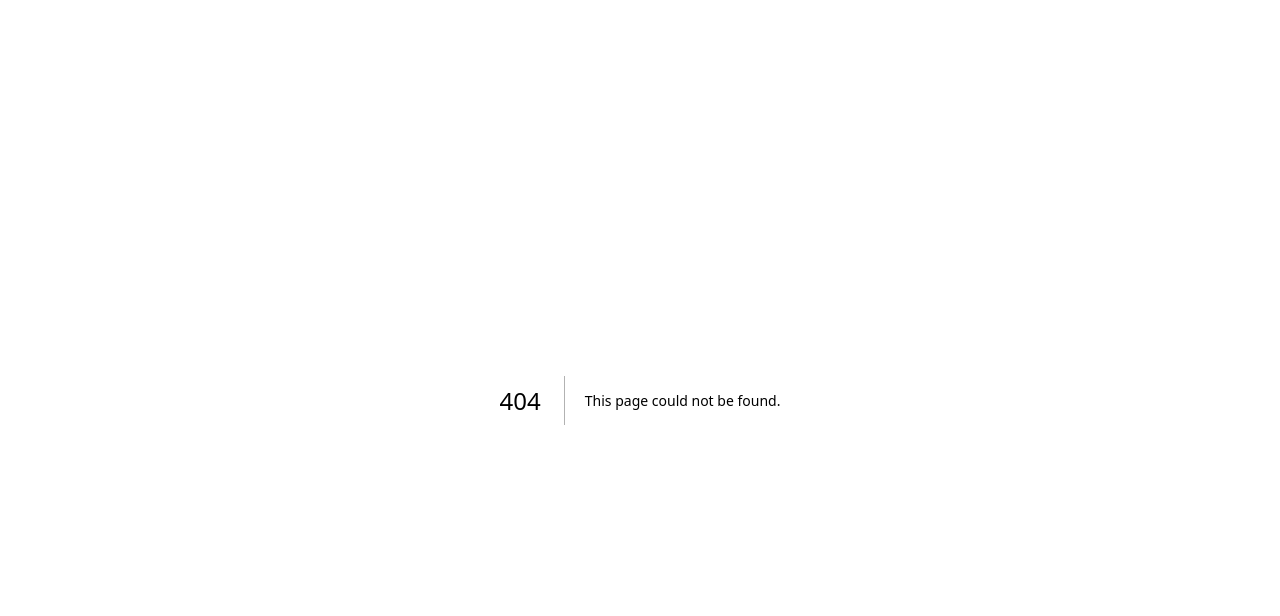
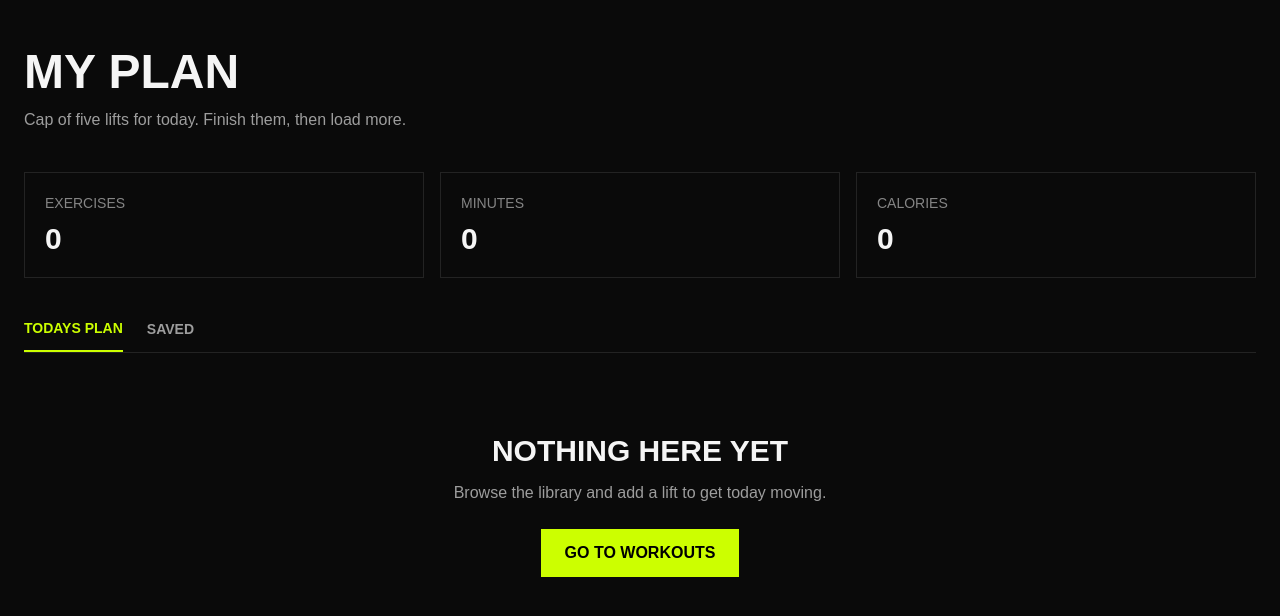
Before and after one commit to mfaysalbd22/nextjs, a Next.js app: page /my-plan in a window 1280 px wide. Before the commit this address had no page. Shown: the top 616 px of the page. Built offline with nearby package versions, Linux system fonts and the light colour scheme.

Commit message:
Add mark as done and remove plan workouts

```diff
--- /dev/null
+++ b/app/my-plan/page.tsx
@@ -0,0 +1,254 @@
+"use client";
+
+import { useState } from "react";
+import Link from "next/link";
+
+
+
+
+
+type Workout = {
+  id: number;
+  name: string;
+  image: string;
+  equipment: string;
+  duration: number;
+  caloriesBurned: number;
+  rating: number;
+  done?: boolean;
+};
+
+
+
+function getPlan() {
+  if (typeof window === "undefined") {
+    return [];
+  }
+
+  const savedPlan = localStorage.getItem("fitlog-plan");
+
+  return savedPlan ? JSON.parse(savedPlan) : [];
+}
+
+function getSaved() {
+  if (typeof window === "undefined") {
+    return [];
+  }
+
+  const savedWorkouts = localStorage.getItem("fitlog-saved");
+
+  return savedWorkouts ? JSON.parse(savedWorkouts) : [];
+}
+
+export default function MyPlan() {
+  const [plan, setPlan] = useState<Workout[]>(getPlan);
+  const [saved, setSaved] = useState<Workout[]>(getSaved);
+  const [activeTab, setActiveTab] = useState("plan");
+
+  const workouts = activeTab === "plan" ? plan : saved;
+
+
+  function markAsDone(id: number) {
+  const updatedPlan = plan.map((workout) =>
+    workout.id === id
+      ? { ...workout, done: true }
+      : workout
+  );
+
+  setPlan(updatedPlan);
+  localStorage.setItem("fitlog-plan", JSON.stringify(updatedPlan));
+}
+
+function removeWorkout(id: number) {
+  const updatedPlan = plan.filter((workout) => workout.id !== id);
+
+  setPlan(updatedPlan);
+  localStorage.setItem("fitlog-plan", JSON.stringify(updatedPlan));
+}
+
+
+  const totalMinutes = plan.reduce(
+    (total, workout) => total + workout.duration,
+    0
+  );
+
+  const totalCalories = plan.reduce(
+    (total, workout) => total + workout.caloriesBurned,
+    0
+  );
+
+  return (
+    <main className="px-6 py-12">
+
+      {/* Page heading */}
+      <h1 className="text-5xl font-black">
+        MY PLAN
+      </h1>
+
+      <p className="mt-3 text-white/60">
+        Cap of five lifts for today. Finish them, then load more.
+      </p>
+
+      {/* Metrics */}
+      <div className="mt-10 grid gap-4 md:grid-cols-3">
+
+        <div className="border border-white/10 p-5">
+          <p className="text-sm text-white/50">
+            EXERCISES
+          </p>
+
+          <p className="mt-2 text-3xl font-black">
+            {plan.length}
+          </p>
+        </div>
+
+        <div className="border border-white/10 p-5">
+          <p className="text-sm text-white/50">
+            MINUTES
+          </p>
+
+          <p className="mt-2 text-3xl font-black">
+            {totalMinutes}
+          </p>
+        </div>
+
+        <div className="border border-white/10 p-5">
+          <p className="text-sm text-white/50">
+            CALORIES
+          </p>
+
+          <p className="mt-2 text-3xl font-black">
+            {totalCalories}
+          </p>
+        </div>
+
+      </div>
+
+      {/* Tabs */}
+      <div className="mt-10 flex gap-6 border-b border-white/10">
+
+        <button
+          onClick={() => setActiveTab("plan")}
+          className={`pb-3 text-sm font-bold ${
+            activeTab === "plan"
+              ? "border-b-2 border-[#ccff00] text-[#ccff00]"
+              : "text-white/60"
+          }`}
+        >
+          TODAYS PLAN
+        </button>
+
+        <button
+          onClick={() => setActiveTab("saved")}
+          className={`pb-3 text-sm font-bold ${
+            activeTab === "saved"
+              ? "border-b-2 border-[#ccff00] text-[#ccff00]"
+              : "text-white/60"
+          }`}
+        >
+          SAVED
+        </button>
+
+      </div>
+
+      {/* Workout cards */}
+      {workouts.length > 0 ? (
+        <div className="mt-8 space-y-4">
+
+          {workouts.map((workout) => (
+            <div
+              key={workout.id}
+              className="flex flex-col gap-5 border border-white/10 p-4 md:flex-row md:items-center"
+            >
+
+              {/* Workout image */}
+              <img
+                src={workout.image}
+                alt={workout.name}
+                className="h-32 w-full object-cover md:w-48"
+              />
+
+              {/* Workout information */}
+              <div className="flex-1">
+
+                <h2 className="text-xl font-bold">
+                  {workout.name}
+                </h2>
+
+                <p className="mt-2 text-sm text-white/50">
+                  {workout.equipment}
+                </p>
+
+                <div className="mt-3 flex gap-4 text-sm text-white/60">
+                  <span>
+                    ⏱ {workout.duration} min
+                  </span>
+
+                  <span>
+                    🔥 {workout.caloriesBurned} kcal
+                  </span>
+
+                  <span>
+                    ★ {workout.rating}
+                  </span>
+                </div>
+
+              </div>
+
+              {/* Actions */}
+              <div className="flex gap-3">
+
+                <Link
+                  href={`/workout/${workout.id}`}
+                  className="border border-white/20 px-4 py-2 text-sm font-bold"
+                >
+                  VIEW DETAILS
+                </Link>
+
+                {activeTab === "plan" && (
+
+
+<button
+  onClick={() => markAsDone(workout.id)}
+  className="border border-[#ccff00] px-4 py-2 text-sm font-bold"
+>
+  ✓ MARK AS DONE
+</button>
+ )}
+
+                <button
+  onClick={() => removeWorkout(workout.id)}
+  className="px-3 py-2 text-xl">
+ ×
+</button>
+              </div>
+
+            </div>
+          ))}
+
+        </div>
+      ) : (
+        /* Empty state */
+        <div className="py-20 text-center">
+
+          <h2 className="text-3xl font-black">
+            NOTHING HERE YET
+          </h2>
+
+          <p className="mt-3 text-white/60">
+            Browse the library and add a lift to get today moving.
+          </p>
+
+          <Link
+            href="/"
+            className="mt-6 inline-block bg-[#ccff00] px-6 py-3 font-bold text-black"
+          >
+            GO TO WORKOUTS
+          </Link>
+
+        </div>
+      )}
+
+    </main>
+  );
+}
--- a/app/workout/[id]/page.tsx
+++ b/app/workout/[id]/page.tsx
@@ -26,7 +26,9 @@ export default function WorkoutDetail() {
 
   const [workout, setWorkout] = useState<Workout | null>(null);
   const [loading, setLoading] = useState(true);
+  const [message, setMessage] = useState("");
 
+  // Get single workout from API
   useEffect(() => {
     async function fetchWorkout() {
       try {
@@ -47,17 +49,76 @@ export default function WorkoutDetail() {
     fetchWorkout();
   }, [id]);
 
-  if (loading) {
-    return <p className="p-6 text-[#ccff00]">Loading workout…</p>;
+  // Add workout to today's plan
+  function addToPlan() {
+    if (!workout) return;
+
+    const savedPlan = localStorage.getItem("fitlog-plan");
+
+    const plan = savedPlan ? JSON.parse(savedPlan) : [];
+
+    const alreadyAdded = plan.some(
+      (item: Workout) => item.id === workout.id
+    );
+
+    if (alreadyAdded) {
+      setMessage("Already added to today's plan.");
+      return;
+    }
+
+    const updatedPlan = [...plan, workout];
+
+    localStorage.setItem("fitlog-plan", JSON.stringify(updatedPlan));
+
+    setMessage("Added to today's plan.");
   }
 
+  // Save workout for later
+  function saveWorkout() {
+    if (!workout) return;
+
+    const savedWorkouts = localStorage.getItem("fitlog-saved");
+
+    const saved = savedWorkouts ? JSON.parse(savedWorkouts) : [];
+
+    const alreadySaved = saved.some(
+      (item: Workout) => item.id === workout.id
+    );
+
+    if (alreadySaved) {
+      setMessage("Already saved for later.");
+      return;
+    }
+
+    const updatedSaved = [...saved, workout];
+
+    localStorage.setItem("fitlog-saved", JSON.stringify(updatedSaved));
+
+    setMessage("Saved for later.");
+  }
+
+  // Loading state
+  if (loading) {
+    return (
+      <p className="p-6 text-[#ccff00]">
+        Loading workout…
+      </p>
+    );
+  }
+
+  // Workout not found
   if (!workout) {
-    return <p className="p-6">Workout not found.</p>;
+    return (
+      <p className="p-6">
+        Workout not found.
+      </p>
+    );
   }
 
   return (
     <main className="px-6 py-10">
       <div className="grid gap-10 md:grid-cols-2">
+
         {/* Left side: workout image */}
         <div>
           <Image
@@ -71,6 +132,8 @@ export default function WorkoutDetail() {
 
         {/* Right side: workout information */}
         <div>
+
+          {/* Muscle group tags */}
           <div className="flex flex-wrap gap-2">
             {workout.muscleGroups.map((muscle) => (
               <span
@@ -82,73 +145,125 @@ export default function WorkoutDetail() {
             ))}
           </div>
 
+          {/* Workout name */}
           <h1 className="mt-4 text-4xl font-black">
             {workout.name}
           </h1>
 
+          {/* Description */}
           <p className="mt-4 text-white/60">
             {workout.description}
           </p>
 
           {/* Workout specifications */}
           <div className="mt-8 grid grid-cols-2 gap-4">
+
             <div>
-              <p className="text-sm text-white/50">Equipment</p>
-              <p className="font-bold">{workout.equipment}</p>
+              <p className="text-sm text-white/50">
+                Equipment
+              </p>
+              <p className="font-bold">
+                {workout.equipment}
+              </p>
             </div>
 
             <div>
-              <p className="text-sm text-white/50">Difficulty</p>
-              <p className="font-bold">{workout.difficulty}</p>
+              <p className="text-sm text-white/50">
+                Difficulty
+              </p>
+              <p className="font-bold">
+                {workout.difficulty}
+              </p>
             </div>
 
             <div>
-              <p className="text-sm text-white/50">Sets</p>
-              <p className="font-bold">{workout.sets}</p>
+              <p className="text-sm text-white/50">
+                Sets
+              </p>
+              <p className="font-bold">
+                {workout.sets}
+              </p>
             </div>
 
             <div>
-              <p className="text-sm text-white/50">Reps</p>
-              <p className="font-bold">{workout.reps}</p>
+              <p className="text-sm text-white/50">
+                Reps
+              </p>
+              <p className="font-bold">
+                {workout.reps}
+              </p>
             </div>
 
             <div>
-              <p className="text-sm text-white/50">Duration</p>
-              <p className="font-bold">{workout.duration} min</p>
+              <p className="text-sm text-white/50">
+                Duration
+              </p>
+              <p className="font-bold">
+                {workout.duration} min
+              </p>
             </div>
 
             <div>
-              <p className="text-sm text-white/50">Calories</p>
-              <p className="font-bold">{workout.caloriesBurned} kcal</p>
+              <p className="text-sm text-white/50">
+                Calories
+              </p>
+              <p className="font-bold">
+                {workout.caloriesBurned} kcal
+              </p>
             </div>
 
             <div>
-              <p className="text-sm text-white/50">Rating</p>
-              <p className="font-bold">★ {workout.rating}</p>
+              <p className="text-sm text-white/50">
+                Rating
+              </p>
+              <p className="font-bold">
+                ★ {workout.rating}
+              </p>
             </div>
+
           </div>
 
           {/* Instructions */}
           <div className="mt-8">
-            <h2 className="text-2xl font-black">HOW TO DO IT</h2>
+            <h2 className="text-2xl font-black">
+              HOW TO DO IT
+            </h2>
 
             <ol className="mt-4 list-decimal space-y-3 pl-5 text-white/70">
               {workout.instructions.map((instruction, index) => (
-                <li key={index}>{instruction}</li>
+                <li key={index}>
+                  {instruction}
+                </li>
               ))}
             </ol>
           </div>
 
           {/* Buttons */}
-          <div className="mt-8 flex gap-4">
-            <button className="bg-[#ccff00] px-5 py-3 font-bold text-black">
+          <div className="mt-8 flex flex-wrap items-center gap-4">
+
+            <button
+              onClick={addToPlan}
+              className="bg-[#ccff00] px-5 py-3 font-bold text-black"
+            >
               ADD TO TODAYS PLAN
             </button>
 
-            <button className="border border-[#ccff00] px-5 py-3 font-bold">
+            <button
+              onClick={saveWorkout}
+              className="border border-[#ccff00] px-5 py-3 font-bold"
+            >
               SAVE FOR LATER
             </button>
+
           </div>
+
+          {/* Success / information message */}
+          {message && (
+            <p className="mt-4 text-sm text-[#ccff00]">
+              {message}
+            </p>
+          )}
+
         </div>
       </div>
     </main>
```
Also changed, not shown: next.config.ts (+0 -18 lines).
